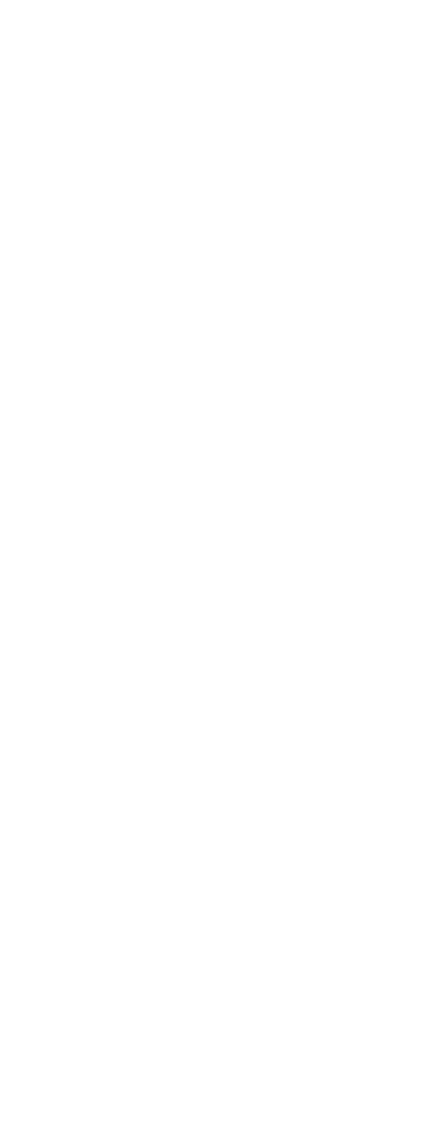
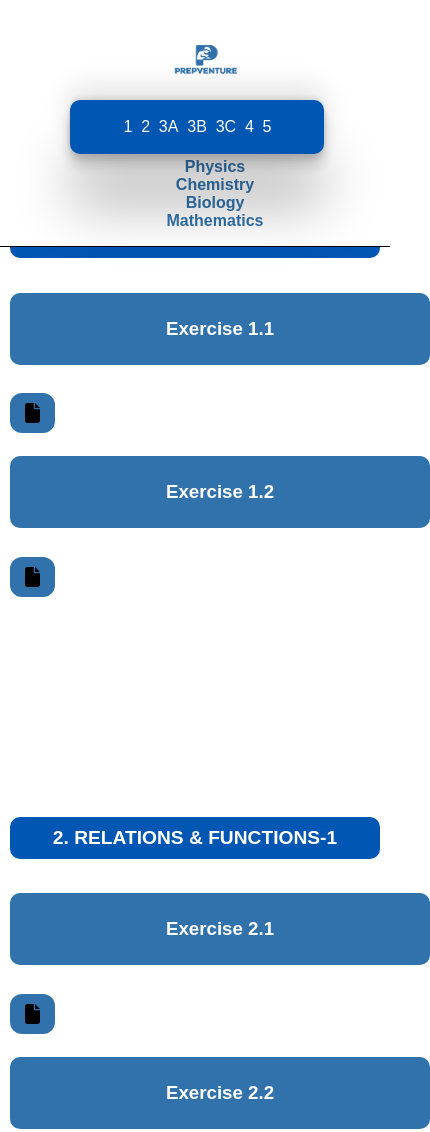
Before and after one commit to PRATIKABAJIGANGURDE/PREPVENTURE, a plain HTML site: page math/math.html in a window 390 px wide. Shown: the top 1132 px of the page, 430 px wide, since content can reach past the window. Before the commit the page ends 844 px from the top, so only its background shows below. Drawn offline with Linux system fonts and the light colour scheme.

Commit message:
project update

```diff
--- a/math/math.css
+++ b/math/math.css
@@ -0,0 +1,205 @@
+body {
+    margin: 0;
+    padding: 0;
+    font-family: sans-serif;
+}
+html{
+    scroll-behavior: smooth;
+}
+.nav {
+    width: 100%;
+    height: 60px;
+    background-color: white;
+    display: flex;
+    justify-content: space-between;
+    border: 1.7px black solid;
+    border-top: none;
+    border-left: none;
+    border-right: none;
+    position: fixed;
+}
+
+.nav .logo img {
+    width: 150px;
+    margin-top: -45px;
+    padding-left: 70px;
+}
+
+.nav .navbar ul {
+    display: flex;
+    list-style-type: none;
+    column-gap: 70px;
+    margin-left: auto;
+    padding-top: 5px;
+    margin-right: 100px;
+}
+
+.nav .navbar li a {
+    text-decoration: none;
+    color: #3172ac;
+    font-weight: bolder;
+    font-family: sans-serif;
+}
+.chapter-menu{
+    border: solid 2px #0056b3;
+    background: #0056b3;
+    color: #fff;
+    border-radius: 10px;
+    margin-left: 70px;
+    margin-right: 70px;
+    position: fixed;
+    margin-top: 100px;
+    width: calc(100% - 140px);
+    box-shadow: rgba(0, 0, 0, 0.25) 0px 54px 55px, rgba(0, 0, 0, 0.12) 0px -12px 30px, rgba(0, 0, 0, 0.12) 0px 4px 6px, rgba(0, 0, 0, 0.17) 0px 12px 13px, rgba(0, 0, 0, 0.09) 0px -3px 5px;
+}
+.chapter-menu ul{
+    display: flex;
+    align-items: center;
+    list-style-type: none;
+    justify-content: space-around;
+    padding-right: 46px;
+    padding-left: 47px;
+}
+
+.chapter-menu ul li a {
+    text-decoration: none;
+    color: #ffffff;
+}
+section {
+    padding-top: 200px;
+}
+
+h2 {
+    text-align: center;
+    border: solid 2px #0056b3;
+    background: #0056b3;
+    color: #fff;
+    border-width: 20px;
+    border-radius: 10px;
+    margin-left: 70px;
+    margin-right: 70px;
+}
+
+section a {
+    text-decoration: none;
+    color: black;
+    /* text-align: center; */
+    text-transform: uppercase;
+}
+
+h3 {
+    border: solid 2px #3172ac;
+    background: #3172ac;
+    color: #fff;
+    border-width: 10px;
+    border-radius: 10px;
+    padding: 0 80px;
+}
+
+.link1 {
+    display: grid;
+    column-gap: 7px;
+    margin-right: 130px;
+    margin-left: 70PX;
+}
+
+svg {
+    height: 20px;
+}
+
+.one-line {
+    display: flex;
+}
+
+.one-line h3 {
+    width: 890px;
+}
+
+.one-line svg {
+    background-color: #3172ac;
+    padding: 10px 15px;
+    margin-top: 20px;
+    border-radius: 12px;
+    margin-left: 10px;
+}
+
+
+/* Responsive media queries for mobile and smaller screens */
+
+/* Adjust layout for tablets */
+@media (max-width: 1024px) {
+    .nav .logo img {
+        padding-left: 20px;
+        width: 120px;
+    }
+
+    .nav .navbar ul {
+        margin-right: 50px;
+        column-gap: 40px;
+    }
+
+    h2 {
+        margin-left: 30px;
+        margin-right: 30px;
+    }
+
+    .link1 {
+        margin-left: 30px;
+        margin-right: 30px;
+    }
+
+    .one-line h3 {
+        width: 100%; /* Full width for better responsiveness */
+        text-align: center;
+    }
+}
+
+/* Adjust layout for mobile screens */
+@media (max-width: 768px) {
+    .nav {
+        height: auto;
+        flex-direction: column;
+        align-items: center;
+    }
+
+    .nav .logo img {
+        margin-top: 10px;
+        width: 100px;
+    }
+
+    .nav .navbar ul {
+        flex-direction: column;
+        align-items: center;
+        margin-right: 0;
+        padding-top: 10px;
+        column-gap: 20px;
+    }
+
+    h2 {
+        margin-left: 10px;
+        margin-right: 10px;
+        font-size: 1.2rem;
+        border-width: 10px;
+    }
+
+    .link1 {
+        margin-left: 10px;
+        margin-right: 10px;
+    }
+
+    .one-line {
+        flex-direction: column;
+        align-items: stretch;
+    }
+
+    .one-line h3 {
+        width: 100%; /* Full width for mobile screens */
+        padding: 15px;
+        text-align: center;
+    }
+
+    .one-line svg {
+        margin-left: 0;
+        margin-top: 10px;
+    }
+}
--- a/math/math.html
+++ b/math/math.html
@@ -0,0 +1,269 @@
+<!DOCTYPE html>
+<html lang="en">
+
+<head>
+    <meta charset="UTF-8">
+    <meta name="viewport" content="width=device-width, initial-scale=1.0">
+    <link rel="stylesheet" href="math.css">
+    <title>Math Exercises</title>
+</head>
+
+<body>
+    <div class="nav">
+        <div class="logo">
+            <img src="/landingpage/logo-prep.png" alt="">
+        </div>
+        <div class="navbar">
+            <ul>
+                <li><a href="/index.html">Home</a></li>
+                <li><a href="/physics/physics.html">Physics</a></li>
+                <li><a href="/chemistry/chem.html">Chemistry</a></li>
+                <li><a href="/bio/bio.html">Biology</a></li>
+                <li><a href="/math/math.html">Mathematics</a></li>
+            </ul>
+        </div>
+    </div>
+
+    <div class="chapter-menu">
+        <ul>
+            <li><a href="#1">1</a></li>
+            <li><a href="#2">2</a></li>
+            <li><a href="#3A">3A</a></li>
+            <li><a href="#3B">3B</a></li>
+            <li><a href="#3C">3C</a></li>
+            <li><a href="#4">4</a></li>
+            <li><a href="#5">5</a></li>
+        </ul>
+    </div>
+
+    <!-- Chapter 1: Sets -->
+    <section id="1">
+        <h2>1. SETS</h2>
+        <div class="link1">
+            <div class="one-line">
+                <h3>Exercise 1.1</h3>
+                <a href="https://www.myquestionbank.in/SETS1.1">
+                    <svg xmlns="http://www.w3.org/2000/svg" viewBox="0 0 384 512">
+                        <path
+                        d="M0 64C0 28.7 28.7 0 64 0L224 0l0 128c0 17.7 14.3 32 32 32l128 0 0 288c0 35.3-28.7 64-64 64L64 512c-35.3 0-64-28.7-64-64L0 64zm384 64l-128 0L256 0 384 128z" />
+                    </svg>
+                </a>
+            </div>
+            <div class="one-line">
+                <h3>Exercise 1.2</h3>
+                <a href="https://www.myquestionbank.in/SETS1.2">
+                    <svg xmlns="http://www.w3.org/2000/svg" viewBox="0 0 384 512">
+                        <path
+                           d="M0 64C0 28.7 28.7 0 64 0L224 0l0 128c0 17.7 14.3 32 32 32l128 0 0 288c0 35.3-28.7 64-64 64L64 512c-35.3 0-64-28.7-64-64L0 64zm384 64l-128 0L256 0 384 128z" />
+                    </svg>
+                </a>
+            </div>
+        </div>
+    </section>
+
+    <!-- Chapter 2: Relations & Functions-1 -->
+    <section id="2">
+        <h2>2. RELATIONS & FUNCTIONS-1</h2>
+        <div class="link1">
+            <div class="one-line">
+                <h3>Exercise 2.1</h3>
+                <a href="https://www.myquestionbank.in/RF1.1">
+                    <svg xmlns="http://www.w3.org/2000/svg" viewBox="0 0 384 512">
+                        <path
+                           d="M0 64C0 28.7 28.7 0 64 0L224 0l0 128c0 17.7 14.3 32 32 32l128 0 0 288c0 35.3-28.7 64-64 64L64 512c-35.3 0-64-28.7-64-64L0 64zm384 64l-128 0L256 0 384 128z" />
+                    </svg>
+                </a>
+            </div>
+            <div class="one-line">
+                <h3>Exercise 2.2</h3>
+                <a href="https://www.myquestionbank.in/RF1.2">
+                    <svg xmlns="http://www.w3.org/2000/svg" viewBox="0 0 384 512">
+                        <path
+                           d="M0 64C0 28.7 28.7 0 64 0L224 0l0 128c0 17.7 14.3 32 32 32l128 0 0 288c0 35.3-28.7 64-64 64L64 512c-35.3 0-64-28.7-64-64L0 64zm384 64l-128 0L256 0 384 128z" />
+                    </svg>
+                </a>
+            </div>
+        </div>
+    </section>
+
+    <!-- Chapter 3A: Trigonometric Ratios and Identities -->
+    <section id="3A">
+        <h2>3A. TRIGONOMETRIC RATIOS AND IDENTITIES</h2>
+        <div class="link1">
+            <div class="one-line">
+                <h3>Exercise 3A.1</h3>
+                <a href="https://www.myquestionbank.in/TRI3A.1">
+                    <svg xmlns="http://www.w3.org/2000/svg" viewBox="0 0 384 512">
+                        <path
+                           d="M0 64C0 28.7 28.7 0 64 0L224 0l0 128c0 17.7 14.3 32 32 32l128 0 0 288c0 35.3-28.7 64-64 64L64 512c-35.3 0-64-28.7-64-64L0 64zm384 64l-128 0L256 0 384 128z" />
+                    </svg>
+                </a>
+            </div>
+            <div class="one-line">
+                <h3>Exercise 3A.2</h3>
+                <a href="https://www.myquestionbank.in/TRI3A.2">
+                    <svg xmlns="http://www.w3.org/2000/svg" viewBox="0 0 384 512">
+                        <path
+                           d="M0 64C0 28.7 28.7 0 64 0L224 0l0 128c0 17.7 14.3 32 32 32l128 0 0 288c0 35.3-28.7 64-64 64L64 512c-35.3 0-64-28.7-64-64L0 64zm384 64l-128 0L256 0 384 128z" />
+                    </svg>
+                </a>
+            </div>
+            <div class="one-line">
+                <h3>Exercise 3A.3</h3>
+                <a href="https://www.myquestionbank.in/TRI3A.3">
+                    <svg xmlns="http://www.w3.org/2000/svg" viewBox="0 0 384 512">
+                        <path
+                           d="M0 64C0 28.7 28.7 0 64 0L224 0l0 128c0 17.7 14.3 32 32 32l128 0 0 288c0 35.3-28.7 64-64 64L64 512c-35.3 0-64-28.7-64-64L0 64zm384 64l-128 0L256 0 384 128z" />
+                    </svg>
+                </a>
+            </div>
+        </div>
+    </section>
+
+    <!-- Chapter 3B: Trigonometric Equations (Including Inequations) -->
+    <section id="3B">
+        <h2>3B. TRIGONOMETRIC EQUATIONS (INCLUDING INEQUATIONS)</h2>
+        <div class="link1">
+            <div class="one-line">
+                <h3>Exercise 3B.1</h3>
+                <a href="https://www.myquestionbank.in/TE3B.1">
+                    <svg xmlns="http://www.w3.org/2000/svg" viewBox="0 0 384 512">
+                        <path
+                           d="M0 64C0 28.7 28.7 0 64 0L224 0l0 128c0 17.7 14.3 32 32 32l128 0 0 288c0 35.3-28.7 64-64 64L64 512c-35.3 0-64-28.7-64-64L0 64zm384 64l-128 0L256 0 384 128z" />
+                    </svg>
+                </a>
+            </div>
+            <div class="one-line">
+                <h3>Exercise 3B.2</h3>
+                <a href="https://www.myquestionbank.in/TE3B.2">
+                    <svg xmlns="http://www.w3.org/2000/svg" viewBox="0 0 384 512">
+                        <path
+                           d="M0 64C0 28.7 28.7 0 64 0L224 0l0 128c0 17.7 14.3 32 32 32l128 0 0 288c0 35.3-28.7 64-64 64L64 512c-35.3 0-64-28.7-64-64L0 64zm384 64l-128 0L256 0 384 128z" />
+                    </svg>
+                </a>
+            </div>
+            <div class="one-line">
+                <h3>Exercise 3B.3</h3>
+                <a href="https://www.myquestionbank.in/TE3B.3">
+                    <svg xmlns="http://www.w3.org/2000/svg" viewBox="0 0 384 512">
+                        <path
+                           d="M0 64C0 28.7 28.7 0 64 0L224 0l0 128c0 17.7 14.3 32 32 32l128 0 0 288c0 35.3-28.7 64-64 64L64 512c-35.3 0-64-28.7-64-64L0 64zm384 64l-128 0L256 0 384 128z" />
+                    </svg>
+                </a>
+            </div>
+        </div>
+    </section>
+
+    <!-- Chapter 3C: Properties of Triangles and Height & Distances -->
+    <section id="3C">
+        <h2>3C. PROPERTIES OF TRIANGLES AND HEIGHT & DISTANCES</h2>
+        <div class="link1">
+            <div class="one-line">
+                <h3>Exercise 3C.1</h3>
+                <a href="https://www.myquestionbank.in/PT3C.1">
+                    <svg xmlns="http://www.w3.org/2000/svg" viewBox="0 0 384 512">
+                        <path
+                           d="M0 64C0 28.7 28.7 0 64 0L224 0l0 128c0 17.7 14.3 32 32 32l128 0 0 288c0 35.3-28.7 64-64 64L64 512c-35.3 0-64-28.7-64-64L0 64zm384 64l-128 0L256 0 384 128z" />
+                    </svg>
+                </a>
+            </div>
+            <div class="one-line">
+                <h3>Exercise 3C.2</h3>
+                <a href="https://www.myquestionbank.in/PT3C.2">
+                    <svg xmlns="http://www.w3.org/2000/svg" viewBox="0 0 384 512">
+                        <path
+                           d="M0 64C0 28.7 28.7 0 64 0L224 0l0 128c0 17.7 14.3 32 32 32l128 0 0 288c0 35.3-28.7 64-64 64L64 512c-35.3 0-64-28.7-64-64L0 64zm384 64l-128 0L256 0 384 128z" />
+                    </svg>
+                </a>
+            </div>
+            <div class="one-line">
+                <h3>Exercise 3C.3</h3>
+                <a href="https://www.myquestionbank.in/PT3C.3">
+                    <svg xmlns="http://www.w3.org/2000/svg" viewBox="0 0 384 512">
+                        <path
+                           d="M0 64C0 28.7 28.7 0 64 0L224 0l0 128c0 17.7 14.3 32 32 32l128 0 0 288c0 35.3-28.7 64-64 64L64 512c-35.3 0-64-28.7-64-64L0 64zm384 64l-128 0L256 0 384 128z" />
+                    </svg>
+                </a>
+            </div>
+        </div>
+    </section>
+
+    <!-- Chapter 4: Principle of Mathematical Induction -->
+    <section id="4">
+        <h2>4. PRINCIPLE OF MATHEMATICAL INDUCTION</h2>
+        <div class="link1">
+            <div class="one-line">
+                <h3>Exercise 4.1</h3>
+                <a href="https://www.myquestionbank.in/PMI4.1">
+                    <svg xmlns="http://www.w3.org/2000/svg" viewBox="0 0 384 512">
+                        <path
+                           d="M0 64C0 28.7 28.7 0 64 0L224 0l0 128c0 17.7 14.3 32 32 32l128 0 0 288c0 35.3-28.7 64-64 64L64 512c-35.3 0-64-28.7-64-64L0 64zm384 64l-128 0L256 0 384 128z" />
+                    </svg>
+                </a>
+            </div>
+        </div>
+    </section>
+
+    <!-- Chapter 5: Complex Numbers and Quadratic Equations -->
+    <section id="5">
+        <h2>5. COMPLEX NUMBERS AND QUADRATIC EQUATIONS</h2>
+        <div class="link1">
+            <div class="one-line">
+                <h3>Exercise 5.1</h3>
+                <a href="https://www.myquestionbank.in/CN5.1">
+                    <svg xmlns="http://www.w3.org/2000/svg" viewBox="0 0 384 512">
+                        <path
+                           d="M0 64C0 28.7 28.7 0 64 0L224 0l0 128c0 17.7 14.3 32 32 32l128 0 0 288c0 35.3-28.7 64-64 64L64 512c-35.3 0-64-28.7-64-64L0 64zm384 64l-128 0L256 0 384 128z" />
+                    </svg>
+                </a>
+            </div>
+            <div class="one-line">
+                <h3>Exercise 5.2</h3>
+                <a href="https://www.myquestionbank.in/CN5.2">
+                    <svg xmlns="http://www.w3.org/2000/svg" viewBox="0 0 384 512">
+                        <path
+                           d="M0 64C0 28.7 28.7 0 64 0L224 0l0 128c0 17.7 14.3 32 32 32l128 0 0 288c0 35.3-28.7 64-64 64L64 512c-35.3 0-64-28.7-64-64L0 64zm384 64l-128 0L256 0 384 128z" />
+                    </svg>
+                </a>
+            </div>
+            <div class="one-line">
+                <h3>Exercise 5.3</h3>
+                <a href="https://www.myquestionbank.in/CN5.3">
+                    <svg xmlns="http://www.w3.org/2000/svg" viewBox="0 0 384 512">
+                        <path
+                           d="M0 64C0 28.7 28.7 0 64 0L224 0l0 128c0 17.7 14.3 32 32 32l128 0 0 288c0 35.3-28.7 64-64 64L64 512c-35.3 0-64-28.7-64-64L0 64zm384 64l-128 0L256 0 384 128z" />
+                    </svg>
+                </a>
+            </div>
+            <div class="one-line">
+                <h3>Exercise 5.4</h3>
+                <a href="https://www.myquestionbank.in/CN5.4">
+                    <svg xmlns="http://www.w3.org/2000/svg" viewBox="0 0 384 512">
+                        <path
+                           d="M0 64C0 28.7 28.7 0 64 0L224 0l0 128c0 17.7 14.3 32 32 32l128 0 0 288c0 35.3-28.7 64-64 64L64 512c-35.3 0-64-28.7-64-64L0 64zm384 64l-128 0L256 0 384 128z" />
+                    </svg>
+                </a>
+            </div>
+            <div class="one-line">
+                <h3>Exercise 5.5</h3>
+                <a href="https://www.myquestionbank.in/CN5.5">
+                    <svg xmlns="http://www.w3.org/2000/svg" viewBox="0 0 384 512">
+                        <path
+                           d="M0 64C0 28.7 28.7 0 64 0L224 0l0 128c0 17.7 14.3 32 32 32l128 0 0 288c0 35.3-28.7 64-64 64L64 512c-35.3 0-64-28.7-64-64L0 64zm384 64l-128 0L256 0 384 128z" />
+                    </svg>
+                </a>
+            </div>
+            <div class="one-line">
+                <h3>Exercise 5.6</h3>
+                <a href="https://www.myquestionbank.in/CN5.6">
+                    <svg xmlns="http://www.w3.org/2000/svg" viewBox="0 0 384 512">
+                        <path
+                           d="M0 64C0 28.7 28.7 0 64 0L224 0l0 128c0 17.7 14.3 32 32 32l128 0 0 288c0 35.3-28.7 64-64 64L64 512c-35.3 0-64-28.7-64-64L0 64zm384 64l-128 0L256 0 384 128z" />
+                    </svg>
+                </a>
+            </div>
+        </div>
+    </section>
+</body>
+
+</html>
--- a/physics/physics.css
+++ b/physics/physics.css
@@ -44,19 +44,19 @@ html{
     border: solid 2px #0056b3;
     background: #0056b3;
     color: #fff;
-    /* border-width: 20px; */
     border-radius: 10px;
     margin-left: 70px;
     margin-right: 70px;
     position: fixed;
     margin-top: 100px;
+    width: calc(100% - 140px);
     box-shadow: rgba(0, 0, 0, 0.25) 0px 54px 55px, rgba(0, 0, 0, 0.12) 0px -12px 30px, rgba(0, 0, 0, 0.12) 0px 4px 6px, rgba(0, 0, 0, 0.17) 0px 12px 13px, rgba(0, 0, 0, 0.09) 0px -3px 5px;
 }
 .chapter-menu ul{
     display: flex;
     align-items: center;
     list-style-type: none;
-    column-gap: 60px;
+    justify-content: space-between;
     padding-right: 46px;
     padding-left: 47px;
 }
```
Also changed, not shown: index.html (+1 -1 lines).
